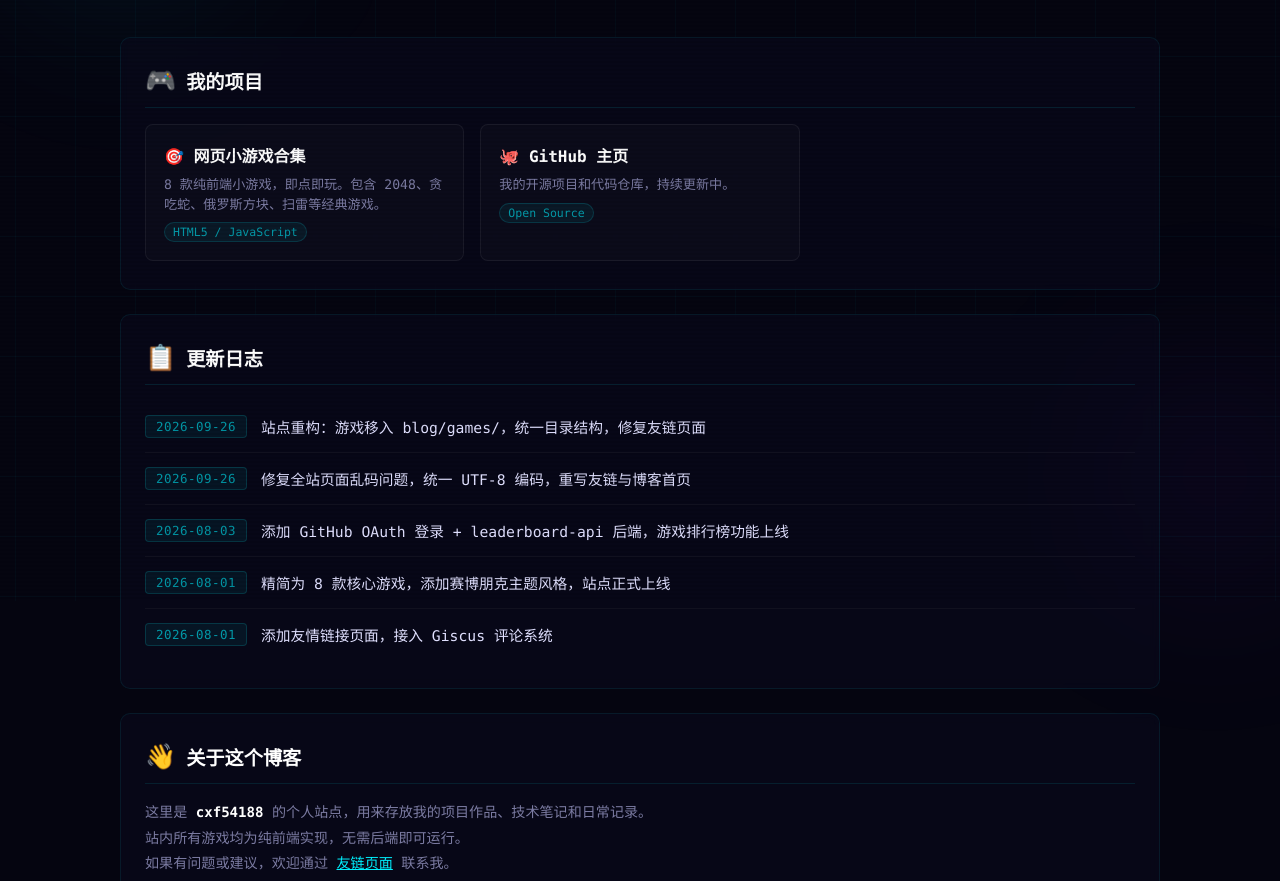
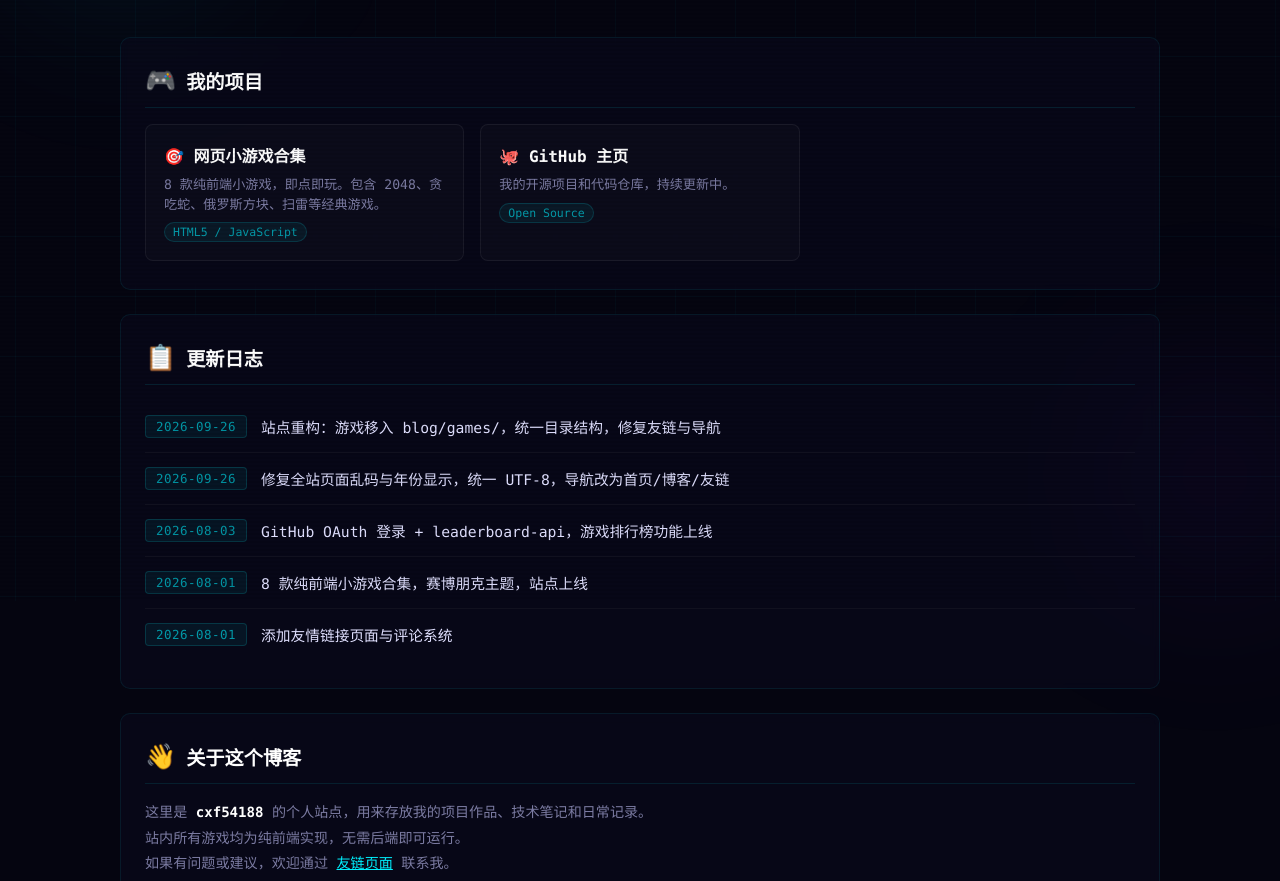
Before and after one commit to cxf54188/cxf54188.github.io, a plain HTML site: page blog/index.html in a window 1280 px wide. Shown: the part 199-1080 px from the top of the page. Drawn offline with Linux system fonts and the light colour scheme.

Commit message:
fix: remove top games nav, add blog nav in games, fix year/log dates

```diff
--- a/blog/index.html
+++ b/blog/index.html
@@ -229,10 +229,9 @@ body {
         <img class="avatar-mini" src="../img/avatar.png" alt="avatar">
         <span>cxf54188@github.io</span>
     </a>
-    <div class="nav-links">
+        <div class="nav-links">
         <a href="../">首页</a>
         <a href="./" class="active">博客</a>
-        <a href="./games/">游戏</a>
         <a href="../links/">友链</a>
     </div>
 </nav>
@@ -264,26 +263,26 @@ body {
     <!-- 文章/更新日志板块 -->
     <div class="section-block">
         <h2><span class="sec-icon">📋</span> 更新日志</h2>
-                <ul class="post-list">
+                        <ul class="post-list">
             <li class="post-item">
                 <span class="post-date">2026-09-26</span>
-                <a class="post-title" href="#">站点重构：游戏移入 blog/games/，统一目录结构，修复友链页面</a>
+                <a class="post-title" href="#">站点重构：游戏移入 blog/games/，统一目录结构，修复友链与导航</a>
             </li>
             <li class="post-item">
                 <span class="post-date">2026-09-26</span>
-                <a class="post-title" href="#">修复全站页面乱码问题，统一 UTF-8 编码，重写友链与博客首页</a>
+                <a class="post-title" href="#">修复全站页面乱码与年份显示，统一 UTF-8，导航改为首页/博客/友链</a>
             </li>
             <li class="post-item">
                 <span class="post-date">2026-08-03</span>
-                <a class="post-title" href="#">添加 GitHub OAuth 登录 + leaderboard-api 后端，游戏排行榜功能上线</a>
+                <a class="post-title" href="#">GitHub OAuth 登录 + leaderboard-api，游戏排行榜功能上线</a>
             </li>
             <li class="post-item">
                 <span class="post-date">2026-08-01</span>
-                <a class="post-title" href="#">精简为 8 款核心游戏，添加赛博朋克主题风格，站点正式上线</a>
+                <a class="post-title" href="#">8 款纯前端小游戏合集，赛博朋克主题，站点上线</a>
             </li>
             <li class="post-item">
                 <span class="post-date">2026-08-01</span>
-                <a class="post-title" href="#">添加友情链接页面，接入 Giscus 评论系统</a>
+                <a class="post-title" href="#">添加友情链接页面与评论系统</a>
             </li>
         </ul>
     </div>
```
Also changed, not shown: blog/games/index.html (+2 -2 lines), links/index.html (+3 -3 lines).
